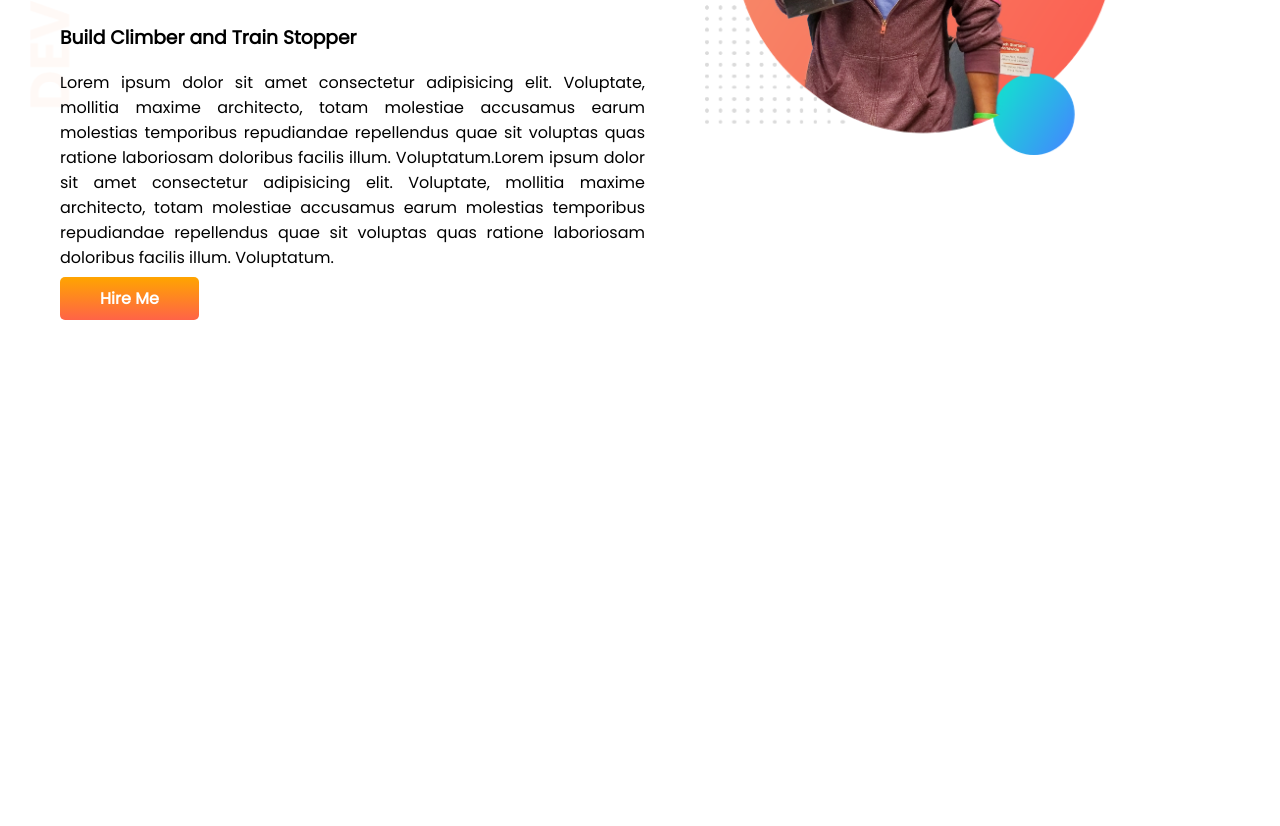
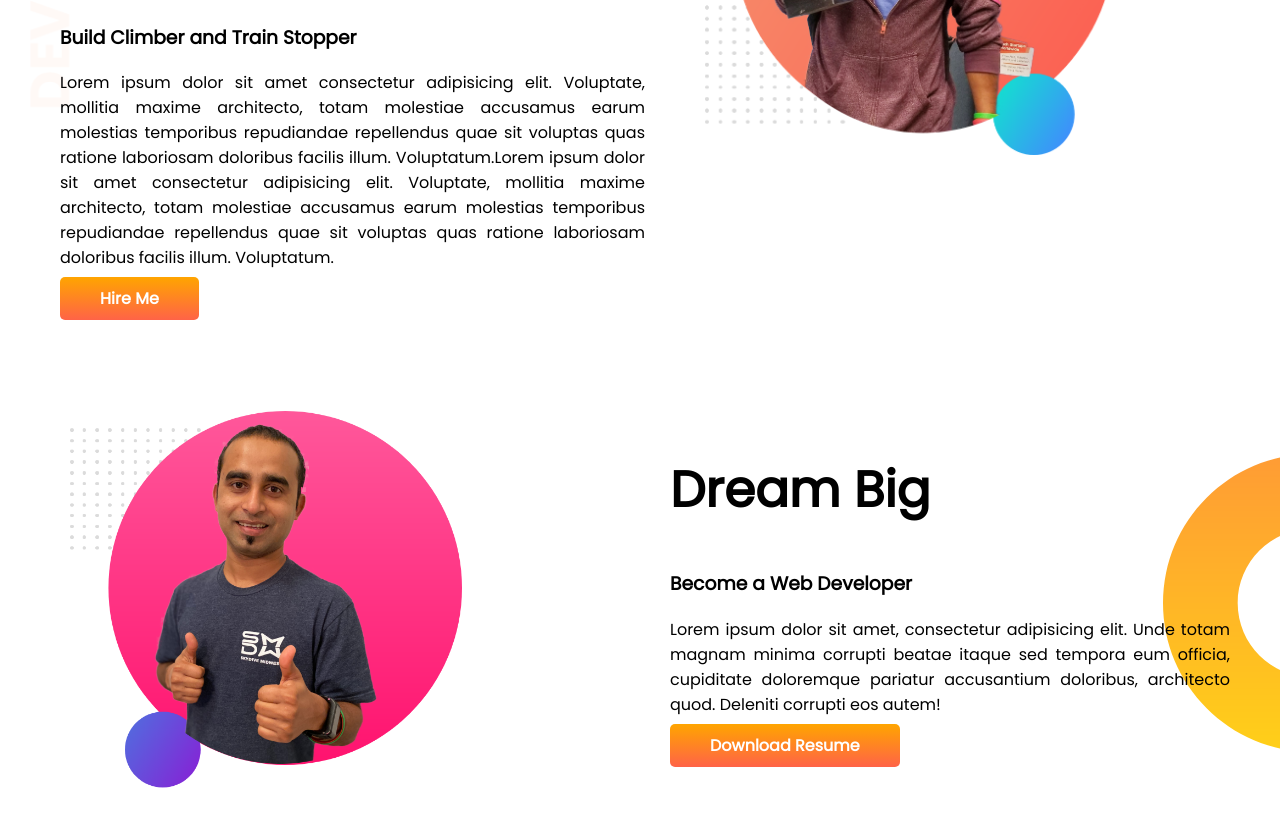
Before and after one commit to tuhin87/developer-portfolio, a plain HTML site: page index.html in a window 1280 px wide. Shown: the part 252-1078 px from the top of the page. Before the commit the page ends 800 px from the top, so only its background shows below. Drawn offline with Linux system fonts and the light colour scheme.

Commit message:
dream added

```diff
--- a/index.html
+++ b/index.html
@@ -29,6 +29,24 @@
     <div class="half-width">
         <img src="images/jhankar.png" alt="">
     </div>
+</section>
+<section class="dream-big">
+    <div class="half-width">
+        <img src="images/jhankar2.png" alt="">
+    </div>
+    <div class="half-width">
+        <h1>Dream Big</h1>
+        <h3>Become a Web Developer</h3>
+        <p>Lorem ipsum dolor sit amet, consectetur adipisicing elit. Unde totam magnam minima corrupti beatae itaque sed
+            tempora eum officia, cupiditate doloremque pariatur accusantium doloribus, architecto quod. Deleniti
+            corrupti eos autem!
+        </p>
+        <a class="link-button" target="_blank" href="https://novoresume.com/gb/resume-templates"> Download Resume</a>
+
+    </div>
+
+</section>
+<section>
 
 </section>
 
--- a/style.css
+++ b/style.css
@@ -13,6 +13,7 @@ h1{
 section{
     display: flex;
     padding-left: 10px;
+    margin-bottom: 100px;
 
 }
 .half-width{
@@ -37,3 +38,11 @@ section{
     background-image: url(images/top-banner.png);
     background-repeat: no-repeat;
 }
+
+.dream-big{
+    background-image: url(images/dream-bg.png);
+    background-repeat: no-repeat;
+    background-position: right;
+    padding-right: 50px;
+
+}
```
